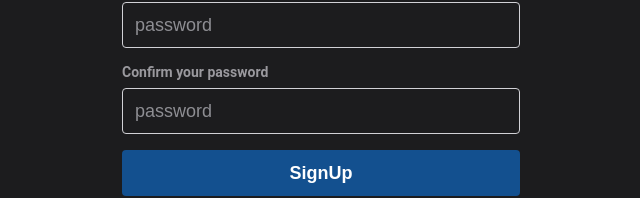
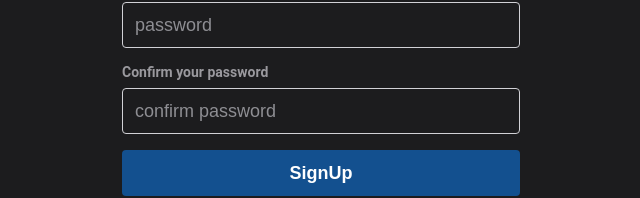
Before and after one commit to theogandara/achieve-it, a React (Vite) app in the folder web/: page /signup in a window 1280 px wide. Shown: the part 296-494 px from the top of the page, without its empty margins (319-959 px from the left). Built offline with nearby package versions, Linux system fonts and the light colour scheme.

Commit message:
change input confirm password placeholder

```diff
--- a/web/src/pages/signup/index.tsx
+++ b/web/src/pages/signup/index.tsx
@@ -50,7 +50,7 @@ export default function SignUp() {
       <div className="input-container">
         <p className="text-small">Confirm your password</p>
         <input
-          placeholder="password"
+          placeholder="confirm password"
           type="password"
           onChange={setConfirmPassword}
         />
```
Also changed, not shown: web/src/pages/home/home.css (added).
